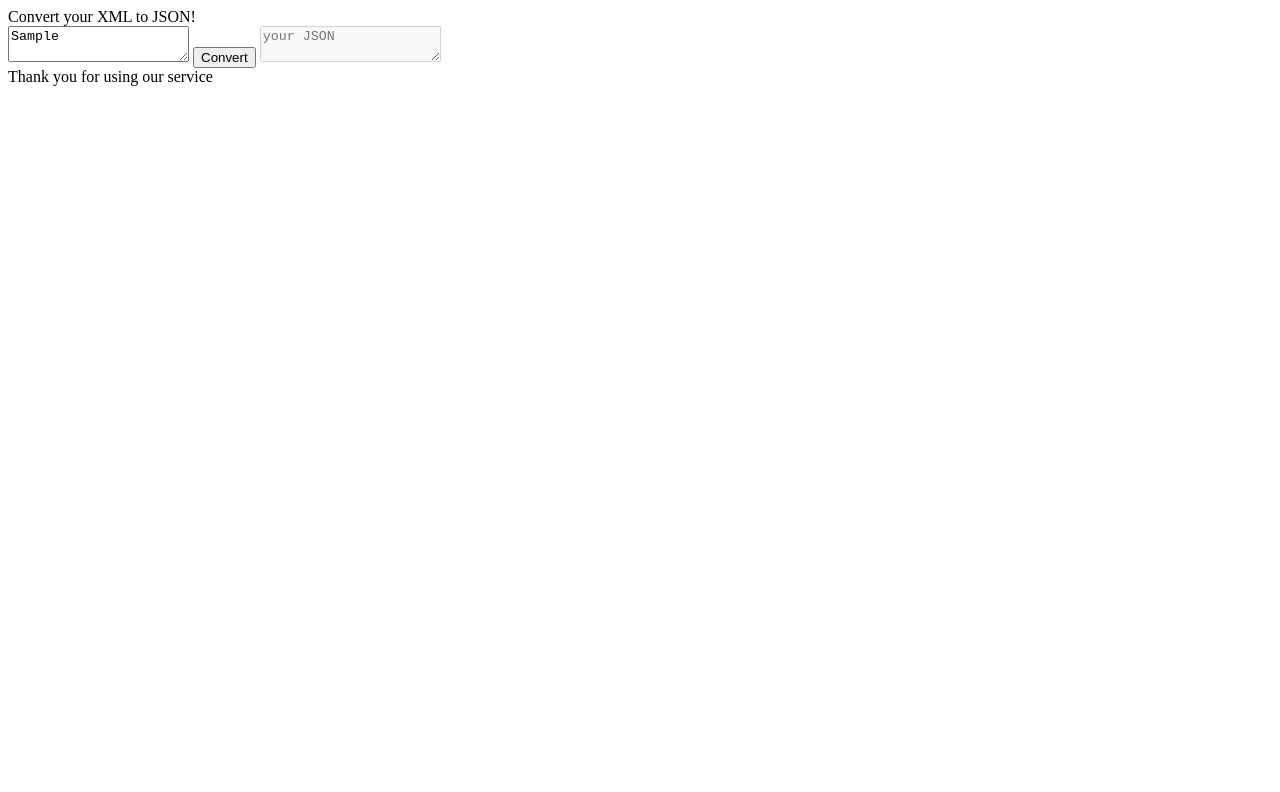
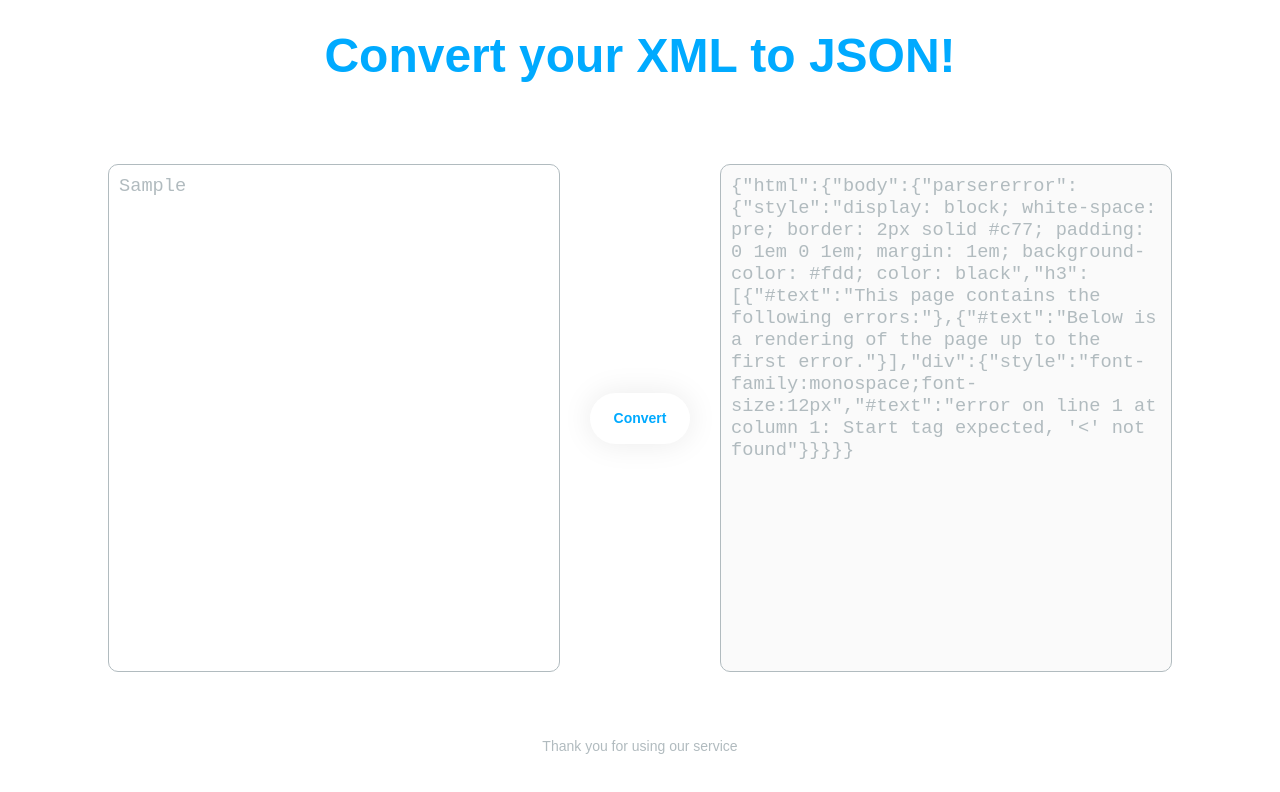
Before and after one commit to sokomary/xml-to-json, a plain HTML site: page index.html in a window 1280 px wide. Both pictures are taken after typing "Sample" into the empty fields and a click on the button "Convert". Drawn offline with nearby package versions, Linux system fonts and the light colour scheme; files that its build step writes are made by us from their sources.

Commit message:
xtj-2 add converting

```diff
--- /dev/null
+++ b/browsers_convertimg_time.csv
@@ -0,0 +1,6 @@
+browser,milliseconds
+Firefox,51
+Edge,44
+Google Chrome,39
+Opera,36
+Yandex,64
--- a/index.html
+++ b/index.html
@@ -2,11 +2,71 @@
 
 <html lang="zxx">
 
+    <script>
+        var clickCount = 0;
+        var time = 0;
+        async function convert() {
+            clickCount +=1;
+            var buttonText = document.getElementById("convertbutton").innerHTML;
+            document.getElementById("convertbutton").innerHTML = "converting...";
+            var a = document.getElementById("xmlinput").value;
+            var date1 = new Date();
+            var b = await xmlToJson(parseXml(a));
+            var date2 = new Date();
+            time += date2 - date1;
+            console.log('converting time is', date2 - date1, '\naverage time: ', time/clickCount);
+
+            document.getElementById("jsoninput").innerHTML = JSON.stringify(b);
+            document.getElementById("convertbutton").innerHTML = buttonText;
+
+        }
+        function parseXml(xmlStr) {
+            return new window.DOMParser().parseFromString(xmlStr, "text/xml");
+        }
+        function xmlToJson(xml) {
+
+            var obj = {};
+            if (xml.nodeType === 1) {
+                if (xml.attributes.length > 0) {
+                    for (var j = 0; j < xml.attributes.length; j++) {
+                        var attribute = xml.attributes.item(j);
+                        obj[attribute.nodeName] = attribute.nodeValue;
+                    }
+                }
+            } else if (xml.nodeType === 3) {
+                obj = xml.nodeValue.trim();
+            }
+            if (xml.hasChildNodes()) {
+                for(var i = 0; i < xml.childNodes.length; i++) {
+                    var item = xml.childNodes.item(i);
+                    var nodeName = item.nodeName;
+                    if (typeof(obj[nodeName]) == "undefined") {
+                        var tmpJson = xmlToJson(item);
+                        if(tmpJson !== "")
+                            obj[nodeName] = tmpJson;
+                    } else {
+                        if (typeof(obj[nodeName].push) == "undefined") {
+                            var old = obj[nodeName];
+                            obj[nodeName] = [];
+                            obj[nodeName].push(old);
+                        }
+                        var tmp = xmlToJson(item);
+                        if(tmp !== "") {
+                            obj[nodeName].push(tmp);
+                        }
+                    }
+                }
+            }
+            return obj;
+        }
+    </script>
+
     <head>
         <meta charset="UTF-8">
         <title>XML to JSON</title>
-        <link rel="stylesheet/less" type="text/css" href="styles.less">
-        <script src="https://cdn.jsdelivr.net/npm/less" ></script>
+        <link rel="stylesheet" href="style.css">
+<!--        <link rel="stylesheet/less" type="text/css" href="styles.less">-->
+<!--        <script src="https://cdn.jsdelivr.net/npm/less" ></script>-->
     </head>
 
     <body>
@@ -15,9 +75,9 @@
         </header>
         <main>
             <div class="inputs">
-                <textarea class="inputs__input" placeholder="your XML"></textarea>
-                <button>Convert</button>
-                <textarea class="inputs__input" placeholder="your JSON" disabled></textarea>
+                <textarea id="xmlinput" class="inputs__input" placeholder="your XML"></textarea>
+                <button id="convertbutton" onclick='convert()'>Convert</button>
+                <textarea id="jsoninput" class="inputs__input" placeholder="your JSON" disabled></textarea>
             </div>
         </main>
         <footer>
--- a/styles.less
+++ b/styles.less
@@ -7,7 +7,7 @@ button {
   font-size: 14px;
   font-weight: bolder;
   height: 51px;
-  width: 229px;
+  width: 100px;
   border: none;
   border-radius: 30px;
   box-shadow: 0px 0px 30px 1px rgba(0, 0, 0, 0.08);
```
